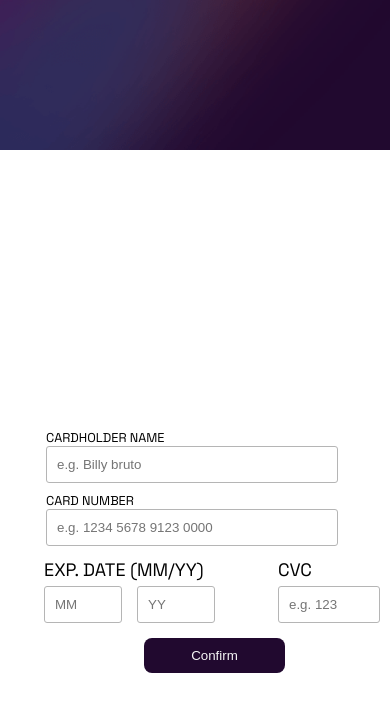
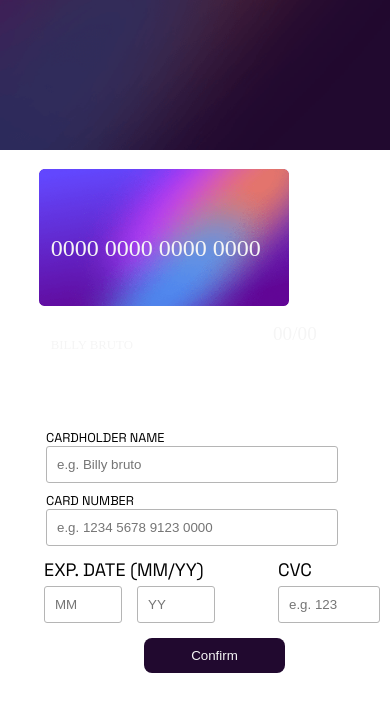
Before and after one commit to andreymarques1202/add-card, a React (Vite) app: page / in a window 390 px wide. Shown: the top 712 px of the page. Built offline with nearby package versions, Linux system fonts and the light colour scheme.

Commit message:
aplicando mobile first

```diff
--- a/src/index.css
+++ b/src/index.css
@@ -197,13 +197,41 @@ body, html {
   font-size: 2.4rem;
 }
 
-@media (min-width: 320px) and (max-width: 425px){
-  .card-front img, #circle-white, #min-circle, #card, #name-card, #validade {
+@media (min-width: 320px) and (max-width: 424px){
+  #circle-white, #min-circle {
     display: none;
   }
 
   #confirm {
     position: static;
+  }
+
+  .card-front img {
+    position: absolute;
+    left: 10%;
+  }
+
+  #card {
+    font-size: 1.5rem;
+    position: absolute;
+    top: 25%;
+    left: 13%;
+    z-index:  9999999;
+  }
+
+  #validade {
+    position: absolute;
+    top: 36%;
+    left: 70%;
+
+  }
+
+  #name-card {
+    font-size: 0.8rem;
+    position: absolute;
+    top: 38.5%;
+    left: 13%;
+
   }
 
 }
@@ -235,18 +263,12 @@ body, html {
     position: static;
   }
 
-  #card {
-    position: absolute;
-    font-size: 0.7rem;
-    top: 20%;
-    z-index: 9999999;
-  }
-
   #name-card, #validade {
     z-index: 9999999;
   }
 
   #circle-white, #min-circle {
+    display: none;
     z-index: 9999999;
   }
 
```
